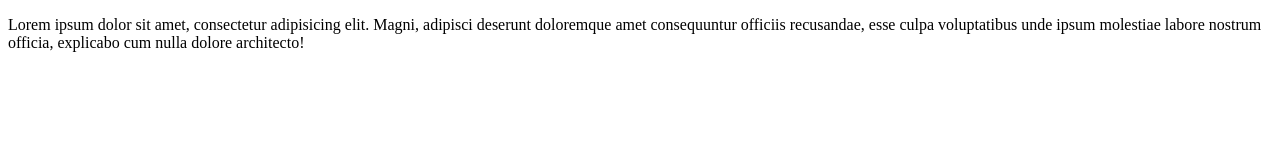
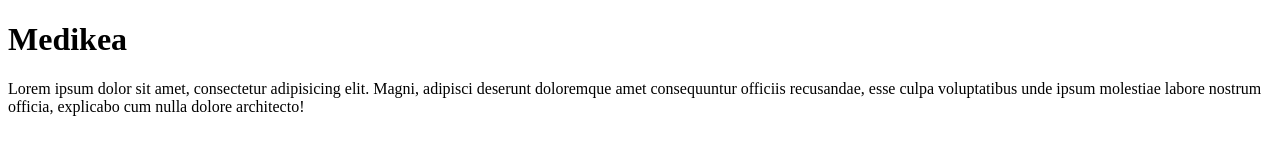
Before and after one commit to medikea/git-learning, a plain HTML site: page index.html in a window 1280 px wide. Drawn offline with Linux system fonts and the light colour scheme.

Commit message:
Add H1 to index.html

```diff
--- a/index.html
+++ b/index.html
@@ -6,6 +6,7 @@
     <title>Document</title>
 </head>
 <body>
+    <h1>Medikea</h1>
     <p>Lorem ipsum dolor sit amet, consectetur adipisicing elit. Magni, adipisci deserunt doloremque amet consequuntur officiis recusandae, esse culpa voluptatibus unde ipsum molestiae labore nostrum officia, explicabo cum nulla dolore architecto!</p>
 </body>
 </html>
```
